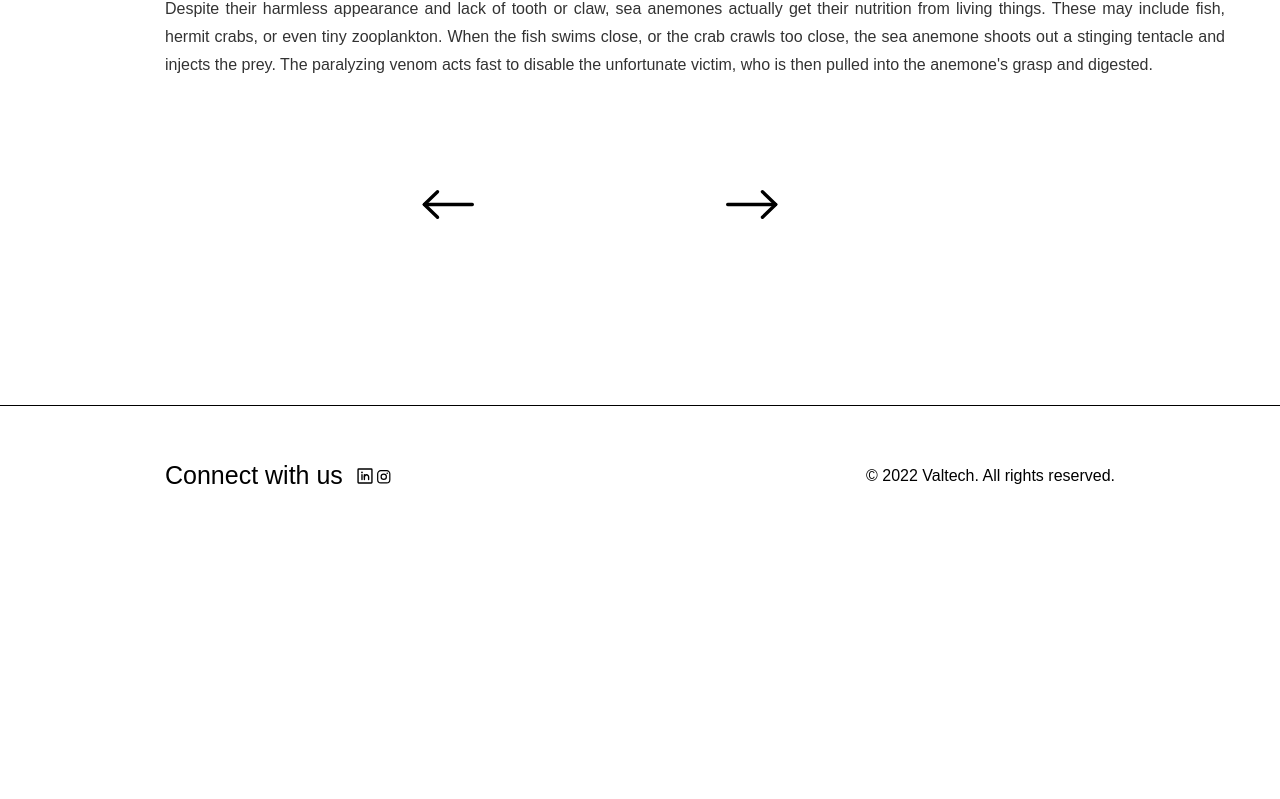
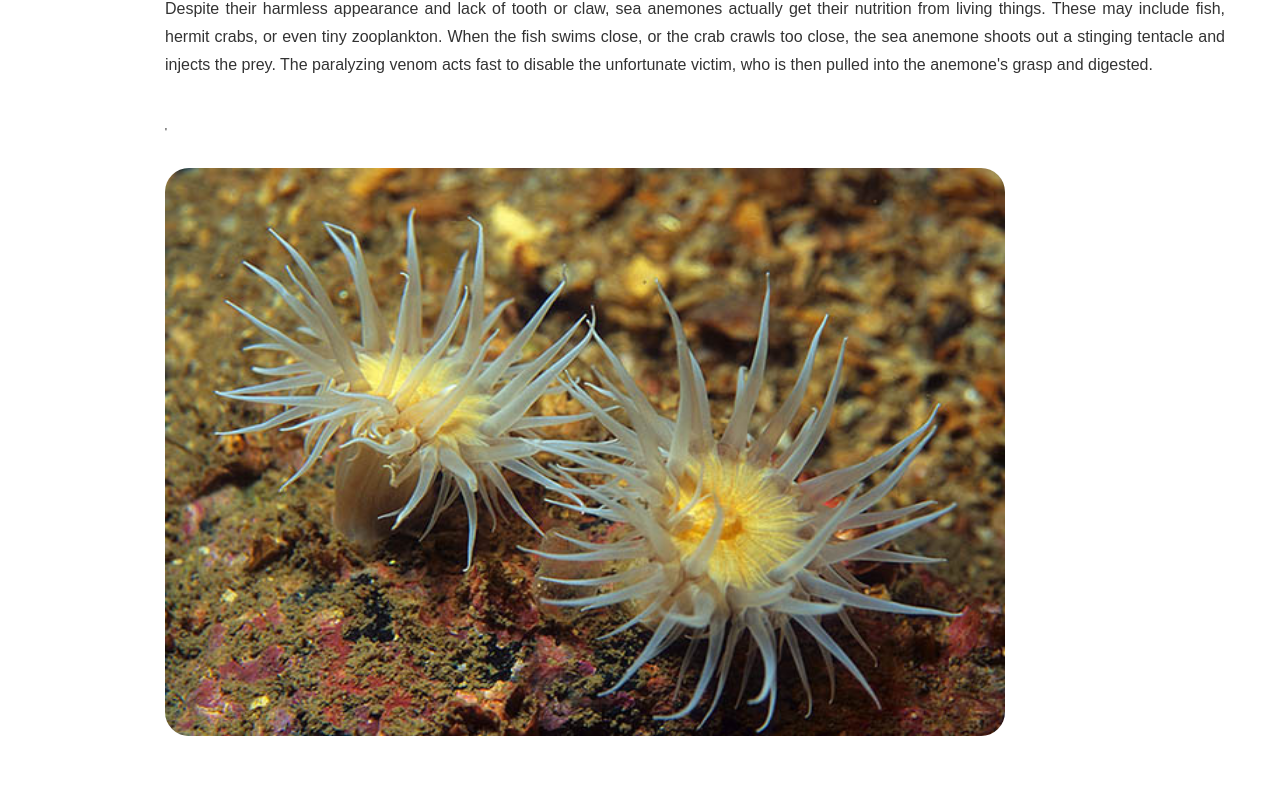
Before and after one commit to xossiane/javascript-oceandex, a Next.js app: page /Teste in a window 1280 px wide. Shown: the part 936-1735 px from the top of the page. Before the commit the page ends 1481 px from the top, so only its background shows below. Built offline with nearby package versions, Linux system fonts and the light colour scheme; a web font is replaced by a local one.

Commit message:
Add: Changes before merge

```diff
--- a/components/molecules/GeneralCuriosities/index.jsx
+++ b/components/molecules/GeneralCuriosities/index.jsx
@@ -6,6 +6,7 @@ import ArrowLeft from "@atoms/ArrowLeft";
 import ArrowRight from "@atoms/ArrowRight";
 import styles from './styles.module.scss'
 
+
 function GeneralCuriosities() {
   const animals = oceananimals;
   const [animalsID, setanimalsID] = useState(0);
@@ -13,7 +14,7 @@ function GeneralCuriosities() {
   //construindo a quantidade de IDs
 
   function handleClickSum(id) {
-    if (animalsID <= 28) {
+    if (animalsID <= 27) {
       setanimalsID((previous) => {
         return previous + 1;
       });
@@ -28,6 +29,7 @@ function GeneralCuriosities() {
       console.log(animalsID);
     }
   }
+  console.log(animals)
 
   return (
     <>
@@ -62,7 +64,19 @@ function GeneralCuriosities() {
             {animals[animalsID].phylum} | {animals[animalsID].order}
           </Text> */}
         </div>
-      </section>
+      </section>'
+      <div>
+
+        <img className={styles[`GeneralCuriosities--Img`]}
+        src={animals[animalsID].tabs[0].curiosities[0].curiositiesImage}
+        key={animals[animalsID]}
+        >
+
+        </img>
+
+
+      </div>
+
       <span className={styles[`GeneralCuriosities--Arrow`]}>
         <button
           className={styles[`GeneralCuriosities--button-left`]}
--- a/components/molecules/MenuMobile/index.jsx
+++ b/components/molecules/MenuMobile/index.jsx
@@ -5,7 +5,7 @@ import CLoseIcon from "@atoms/CloseIcon";
 
 export default function MenuMobile({ menuIsVisible, setMenuIsVisible }) {
   return (
-    <div isVisible={menuIsVisible} className={styles[`Navbar`]}>
+    <div className={styles[`Navbar`]}>
       <button
         className={styles[`Navbar__openMenu`]}
         onClick={() => setMenuIsVisible(true)}
```
Also changed, not shown: components/organisms/Hero/index.jsx (+4 -4 lines).
